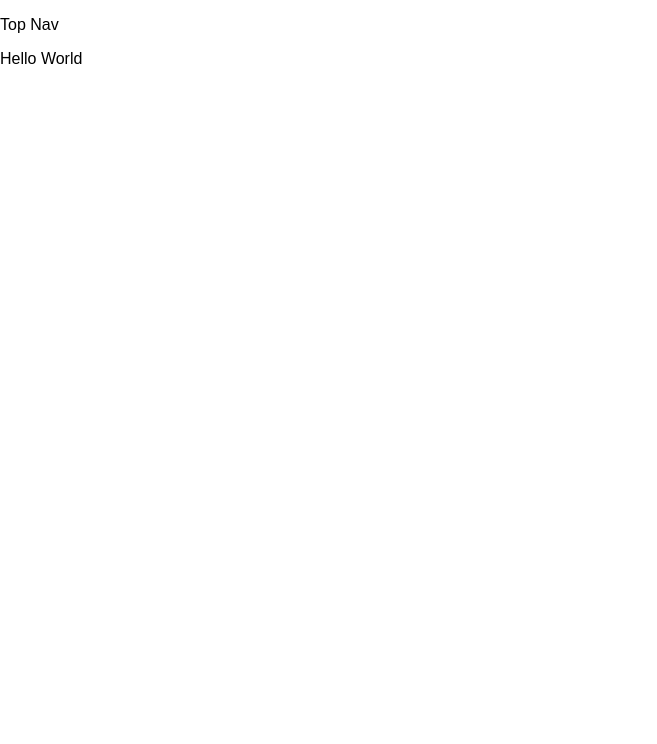
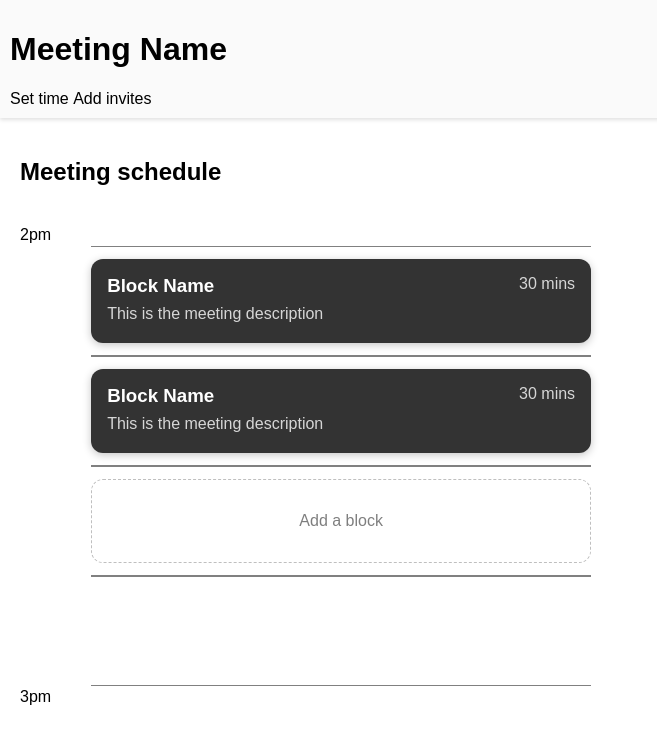
Before and after one commit to anderskravis/reacttest, a React (Create React App) app in the folder my-app/: page / in a window 1280 px wide. Shown: the top 744 px of the page, without its empty margins (0-657 px from the left). Built offline with nearby package versions, Linux system fonts and the light colour scheme.

Commit message:
frame styling

```diff
--- a/my-app/public/index.html
+++ b/my-app/public/index.html
@@ -19,7 +19,7 @@
       work correctly both with client-side routing and a non-root public URL.
       Learn how to configure a non-root public URL by running `npm run build`.
     -->
-    <title>React App</title>
+    <title>Gather</title>
   </head>
   <body>
     <noscript>
--- /dev/null
+++ b/my-app/src/components/TopNav.css
@@ -0,0 +1,12 @@
+.topNav {
+	background: #fafafa;
+	box-shadow: 0px 2px 4px rgba(0,0,0,0.12);
+	padding: 10px;
+}
+
+.topNav-left {
+}
+
+.button {
+	display: inline;
+}
--- a/my-app/src/components/TopNav.js
+++ b/my-app/src/components/TopNav.js
@@ -1,10 +1,15 @@
 import React, { Component } from 'react';
+import './TopNav.css';
 
 class TopNav extends Component {
   render() {
     return (
-      <div>
-          <p>Top Nav</p>
+      <div className="topNav">
+          <div className="topNav-left">
+						<h1> Meeting Name </h1>
+						<div className="button"> Set time </div>
+						<div className="button"> Add invites </div>
+					</div>
       </div>
     );
   }
--- a/my-app/src/containers/App.css
+++ b/my-app/src/containers/App.css
@@ -0,0 +1,5 @@
+body {
+	padding: 0;
+	margin: 0;
+	width: 100%;
+}
--- /dev/null
+++ b/my-app/src/containers/builder/Builder.css
@@ -0,0 +1,77 @@
+.container {
+	padding: 20px;
+}
+
+.calendar {
+	padding: 20px 0px;
+	display: flex;
+	height: 60vh;
+}
+
+.times {
+	display: flex;
+	flex-direction: column;
+	justify-content: space-between;
+	padding-right: 20px;
+}
+
+.block-holder {
+	display: flex;
+	flex: 1;
+	flex-direction: column;
+	justify-content: space-evenly;
+	align-items: stretch;
+	max-width: 500px;
+	padding: 20px;
+}
+
+.block-row {
+	padding: 12px 0px;
+	flex: 1;
+	display: flex;
+	border-top: 1px solid grey;
+	border-bottom: 1px solid grey;
+}
+
+.block {
+	background: #333333;
+	position: relative;
+	padding: 16px;
+	flex: 1;
+	color: white;
+	box-shadow: 0px 2px 8px rgba(0,0,0,0.23);
+	border-radius: 12px;
+}
+
+h3 {
+	margin: 0px;
+	margin-right: 80px;
+}
+
+.block-time {
+	position: absolute;
+	right: 16px;
+	top: 16px;
+	opacity: 0.8;
+}
+
+.block-description {
+	margin: 0px;
+	margin-top: 8px;
+	opacity: 0.8;
+}
+
+.block-placeholder {
+	position: relative;
+	padding: 16px;
+	border: 1px dashed grey;
+	flex: 1;
+	opacity: 0.5;
+	border-radius: 12px;
+	text-align: center;
+	transition: 0.23s linear;
+}
+
+.block-placeholder:hover {
+	opacity: 1;
+}
--- a/my-app/src/containers/builder/Builder.js
+++ b/my-app/src/containers/builder/Builder.js
@@ -1,13 +1,57 @@
 import React, { Component } from 'react';
 import TopNav from '../../components/TopNav.js';
+import './Builder.css';
 
 class Builder extends Component {
+
+
   render() {
     return (
 			<div>
 			<TopNav/>
-      <div>
-          <p>Hello World</p>
+      <div className="container">
+
+					<h2>Meeting schedule</h2>
+
+					<div className="calendar">
+
+
+						<div className="times">
+							<span>2pm</span>
+							<span>3pm</span>
+						</div>
+
+						<div className="block-holder">
+
+							<div className="block-row">
+								<div className="block">
+									<h3>Block Name</h3>
+									<span className="block-time">30 mins</span>
+									<p className="block-description">This is the meeting description</p>
+								</div>
+							</div>
+
+							<div className="block-row">
+								<div className="block">
+									<h3>Block Name</h3>
+									<span className="block-time">30 mins</span>
+									<p className="block-description">This is the meeting description</p>
+								</div>
+							</div>
+
+							<div className="block-row">
+								<div className="block-placeholder">
+									<p>Add a block</p>
+								</div>
+							</div>
+
+							<div className="block-row">
+							</div>
+
+						</div>
+
+					</div>
+
       </div>
 			</div>
     );
```
